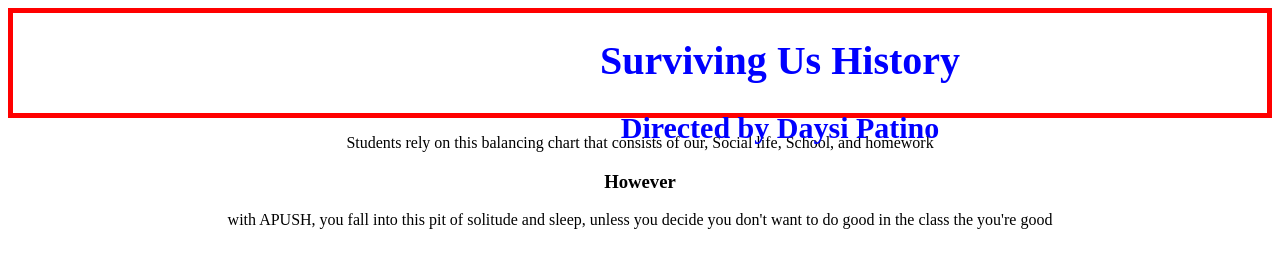
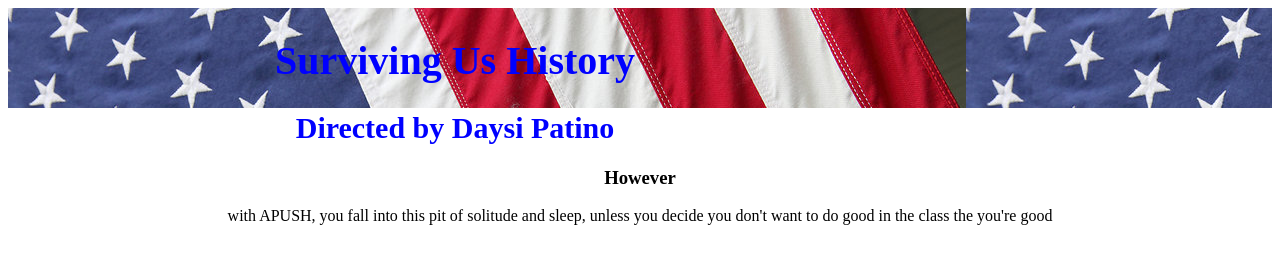
Before and after one commit to ricardojrt6565/survivingapushmov, a plain HTML site: page index.html in a window 1280 px wide. Drawn offline with Linux system fonts and the light colour scheme.

Commit message:
background-page

```diff
--- a/index.html
+++ b/index.html
@@ -20,7 +20,7 @@
 
   <div class = "content">
 
-     <p>Students rely on this balancing chart that consists of our, Social life, School, and homework </p>
+     <p></p>
       <h3>However</h3><p>with APUSH, you fall into this pit of solitude and sleep, unless you decide you don't want to do good in the class the you're good</p>
 
 </div>
--- a/style.css
+++ b/style.css
@@ -4,25 +4,24 @@
     top:15px;
     left:10px;
     padding:50px;
-     border: solid red 5px;
+     background-image: url("americanflag-proj.jpg");
+
 }
 .header {
     text-align: center;
-
     color: blue;
     font-family: Bauhaus93;
     font-size: 20px;
     position:absolute;
     top:10px;
-    left:600px;
+    left:275px;
 }
 .content{
     text-align: center;
+    position:relative;
+    top:40px;
 }
 .footer{
 
 
 }
-body{
-text-align:center;
-}
```
